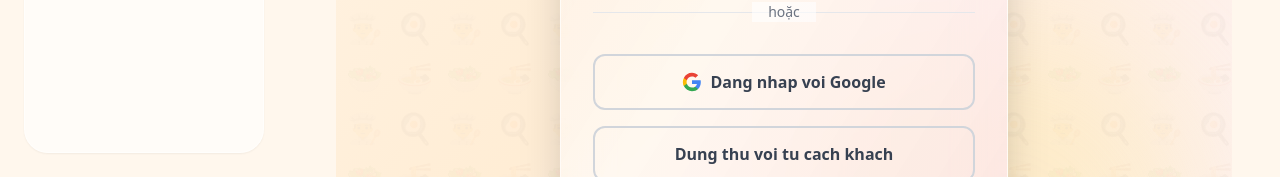
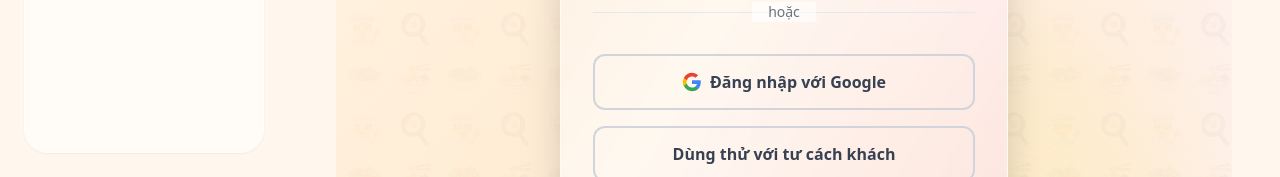
Before and after one commit to phongggnguyen/Bep-Dzui-v2.1, a React (Vite) app: page /profile#/login in a window 1280 px wide. Shown: the part 623-800 px from the top of the page. Built offline with nearby package versions, Linux system fonts and the light colour scheme; no server answers.

Commit message:
sua chu giao dien login

```diff
--- a/src/pages/Login.tsx
+++ b/src/pages/Login.tsx
@@ -229,7 +229,7 @@ const Login: React.FC = () => {
             </svg>
           }
         >
-          Dang nhap voi Google
+          Đăng nhập với Google
         </AuthButton>
 
         <AuthButton
@@ -238,7 +238,7 @@ const Login: React.FC = () => {
           loading={loading}
           variant="outline"
         >
-          Dung thu voi tu cach khach
+          Dùng thử với tư cách khách
         </AuthButton>
 
         {/* Sign up link */}
```
